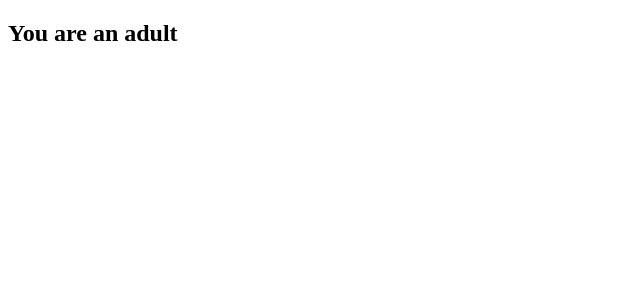
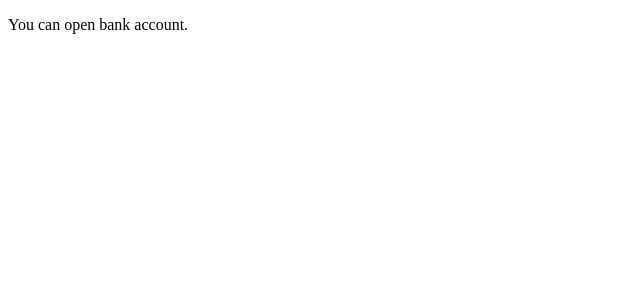
Before and after one commit to Sirang-17/beginner-react, a React (Vite) app: page / in a window 1280 px wide. Shown: the top 300 px of the page, without its empty margins (0-640 px from the left). Built offline with nearby package versions, Linux system fonts and the light colour scheme.

Commit message:
AND operator(&& Operator)

```diff
--- a/src/components/Items.jsx
+++ b/src/components/Items.jsx
@@ -1,18 +1,14 @@
 import React from 'react'
 
 const Items = () => {
-  const age = 20;
+  const adhaar = true;
+  const gmail = false;
+
   return (
-    <div>
-      {age >= 18 ? (
-        <><h2>You are an adult</h2>
-        </>
-      ) : (
-        <>
-          <h2>You are not an adult</h2>
-        </>
-      )}
-    </div>
+    <>
+    {adhaar && <p>You can open bank account.</p>}
+    {gmail && <p>You can create YouTube channel.</p>}
+    </>
   )
 }
 
```
